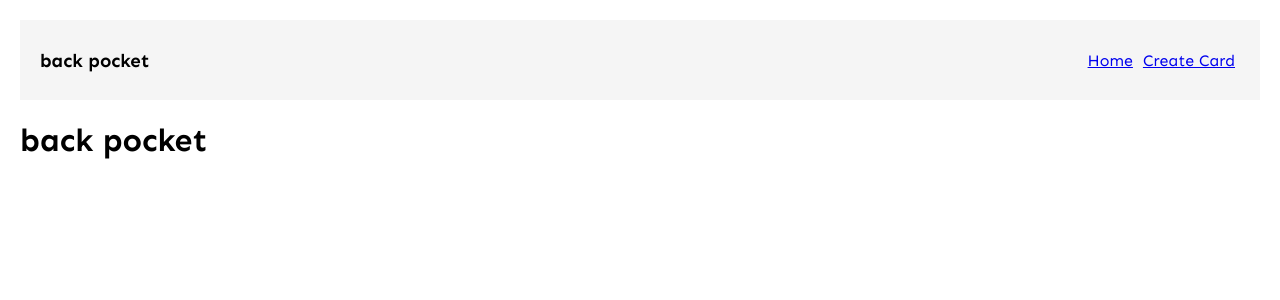
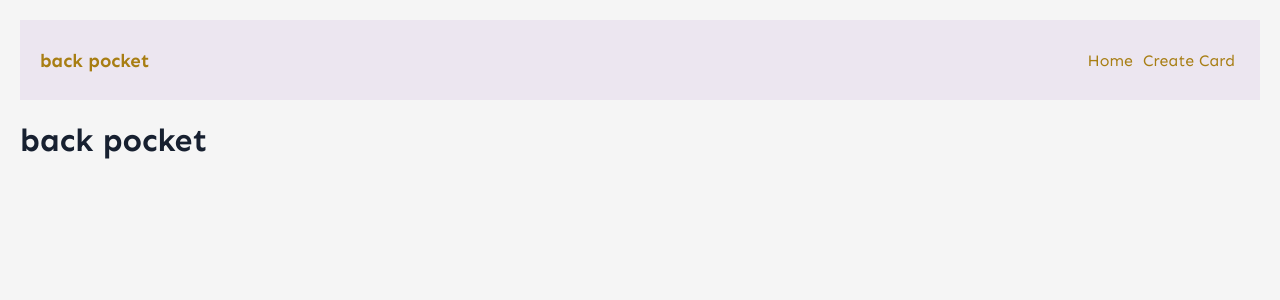
Before and after one commit to cheisentrout/back-pocket-frontend, a React (Create React App) app: page / in a window 1280 px wide. Shown: the top 300 px of the page. Built offline with nearby package versions, Linux system fonts and the light colour scheme; what react-smooth-scrolling would draw is missing.

Commit message:
Started working on CSS and custom Material UI

```diff
--- a/public/css/main.css
+++ b/public/css/main.css
@@ -1,30 +1,75 @@
+/*============ GLOBAL STYLES ===============*/
+:root {
+    --midnight: #172030;
+    --goldenrod: #A87E13;
+    --palepurple: #ECE6F0;
+    --lilac: #AC9FBF;
+    --orange: #D98E04;
+    --palepink: #F7ECF7;
+    --periwinkle: #ACC6FF;
+    --antique: #FFF5DE;
+}
+
 #root {
     font-family: 'sen';
     font-size: 16px;
+    color: var(--midnight);
+    background: whitesmoke;
+    height: 100vh;
 }
 
 .site-wrapper {
-    margin: 20px;
+    padding: 20px;
 }
+
+img {
+    width: 350px;
+    height: auto;
+}
+
+/*=============== NAV STYLES ===============*/
 
 nav {
     display: flex;
     justify-content: space-between;
     align-items: center;
     min-height: 10vh;
-    background: whitesmoke;
     padding: 0 20px;
+    background-color: var(--palepurple);
+}
+
+nav h3 {
+    color: var(--goldenrod);
 }
 
 .nav-links {
     list-style: none;
     display: flex;
     justify-content: space-around;
+    transition: .3s;
+}
+
+.nav-links a {
+    color: var(--goldenrod);
+}
+
+.nav-links a:hover {
+    color: var(--lilac);
 }
 
 li {
     margin: 5px;
 }
+
+/*============ HOME STYLES =====================*/
+
+#home-container {
+    display: flex;
+    flex-direction: column;
+    align-items: center;
+}
+
+/*============ CREATE CARD STYLES ==============*/
 
 option {
     cursor: pointer;
--- a/src/components/CreateCard.js
+++ b/src/components/CreateCard.js
@@ -2,7 +2,16 @@
 import axios from 'axios'
 import React, { useState, useEffect } from 'react'
 import { Link, useHistory, withRouter } from 'react-router-dom'
-import { Button, FormGroup, InputLabel, Input, FormControl, FormHelperText, Select, Checkbox, TextareaAutosize} from '@material-ui/core'
+import {Button,
+        FormGroup,
+        InputLabel,
+        Input,
+        FormControl,
+        FormHelperText,
+        Select,
+        Checkbox,
+        TextareaAutosize,
+        TextField} from '@material-ui/core'
 
 function CreateCard() {
 
@@ -10,7 +19,7 @@ function CreateCard() {
     // Running into an issue where this axios call isn't complete before the component loads, so it initially thinks there ARE no available users -- look into useEffect for this? -- FIX: this was fixed by adding an array of one "dummy" object to briefly load before the axios call in useEffect could be completed
     const [availUsers, setAvailUsers] = useState([{
         id: null,
-        username: ''
+        username: 'select'
     }])
 
     // This queries the back end for user data as soon as the component loads, and sets the state of the component to include the db's response:
@@ -69,8 +78,8 @@ function CreateCard() {
 
     return (
         <div>
-            <h1>Create Card Component</h1>
-            <p>Just writing a paragraph to try and get material ui to git.</p>
+            <h1>create</h1>
+            <p>Add text and images to generate your personal coping card.</p>
                 <form onSubmit={postNewCard}>
 
                 <InputLabel>Author</InputLabel>
@@ -106,7 +115,7 @@ function CreateCard() {
 
                 <InputLabel>Card Text</InputLabel>
                 <br />
-                <TextareaAutosize
+                <TextField
                     name="card_text"
                     onChange={updateForm}
                     aria-describedby="card_text"
--- a/src/components/Home.js
+++ b/src/components/Home.js
@@ -2,7 +2,7 @@
 import axios from 'axios'
 import React, { useState, useEffect } from 'react'
 import { Link } from 'react-router-dom'
-import { Button, Select } from '@material-ui/core'
+import { Button, Select, Input, Modal } from '@material-ui/core'
 import styled from 'styled-components'
 
 /*===== FILES =====*/
@@ -13,7 +13,6 @@ import EditCard from './EditCard'
 
 const linkStyles = {
     textDecoration: 'none',
-
 }
 
 const btnStyles = {
@@ -22,6 +21,7 @@ const btnStyles = {
 }
 
 /*======================================================*/
+/*=================== MAIN COMPONENT ===================*/
 
 function Home() {
 
@@ -40,22 +40,34 @@ function Home() {
         )
     }, [])
 
+    const [selUser, setSelUser] = useState('')
+
+    const updateSelUser = (e) => {
+        setSelUser(prevState => {
+            return {...prevState, [e.target.name]: e.target.value}
+        })
+    }
+
     const [cards, setCards] = useState([])
 
     const getCards = (e) => {
 
         e.preventDefault()
-
         const usersCards = []
-        const selTag = document.getElementById('sel-tag')
-        const selUser = selTag.options[selTag.selectedIndex].value
+        // const selTag = document.getElementById('sel-tag') // just set <select></select> back to reg tag
+        // const selTag = document.querySelector('Select')
+        // const selUser = selTag.options[selTag.selectedIndex].value
 
         axios
         .get('https://tranquil-wildwood-78396.herokuapp.com/pocket/cards')
         .then(
             (response) => {
+                console.log(response.data);
+                console.log(selUser);
+                console.log(selUser.selUser);
                 for (let i = 0; i < response.data.length; i++) {
-                    if (response.data[i].user == selUser) {
+                    if (response.data[i].user == selUser.selUser) {
+                        console.log(response.data[i]);
                         usersCards.push(response.data[i])
                     }
                 }
@@ -65,11 +77,11 @@ function Home() {
     }
 
     return (
-        <div>
-            <h1>Home (Profile) Component</h1>
-            <Link to="/createaccount" style={linkStyles}>
+        <div id="home-container">
+            <h1>gallery</h1>
+            <Link to="/createaccount" style={{linkStyles}}>
                 <Button
-                    style={{btnStyles}}
+                    style={{ backgroundColor: 'purple', color: 'white', textTransform: 'none' }}
                     variant="contained">
                     Add User
                 </Button>
@@ -84,14 +96,20 @@ function Home() {
             <section>
                 <h3>Search for cards by user:</h3>
                 <form onSubmit={getCards}>
-                    <select id="sel-tag">
+                    <Select
+                        id="sel-tag"
+                        name="selUser"
+                        onChange={updateSelUser}>
                         {availUsers.map(user => {
                             return (
                                 <option id={user.id} value={user.id} className="user-selector">{user.username}</option>
                             )
                         })}
-                    </select>
-                    <input type="submit" value="Get Cards" />
+                    </Select>
+                    <Input
+                        type="submit"
+                        value="Get Cards"
+                    />
                 </form>
                 {cards.map((card) => {
                     return (
--- a/src/components/Nav.js
+++ b/src/components/Nav.js
@@ -2,6 +2,15 @@
 // import axios from 'axios'
 import React from 'react'
 import { Link } from 'react-router-dom'
+
+/*======== CUSTOM MATERIAL UI COMPONENT STYLES =========*/
+
+const linkStyles = {
+    textDecoration: 'none',
+    transition: '.3s'
+}
+
+/*======================================================*/
 
 function Nav() {
 
@@ -9,10 +18,10 @@ function Nav() {
         <nav>
             <h3>back pocket</h3>
             <ul className="nav-links">
-                <Link to="/home">
+                <Link to="/home" style={linkStyles}>
                     <li>Home</li>
                 </Link>
-                <Link to="/createcard">
+                <Link to="/createcard" style={linkStyles}>
                     <li>Create Card</li>
                 </Link>
             </ul>
```
Lines whose indentation alone changed are shown as unchanged.
